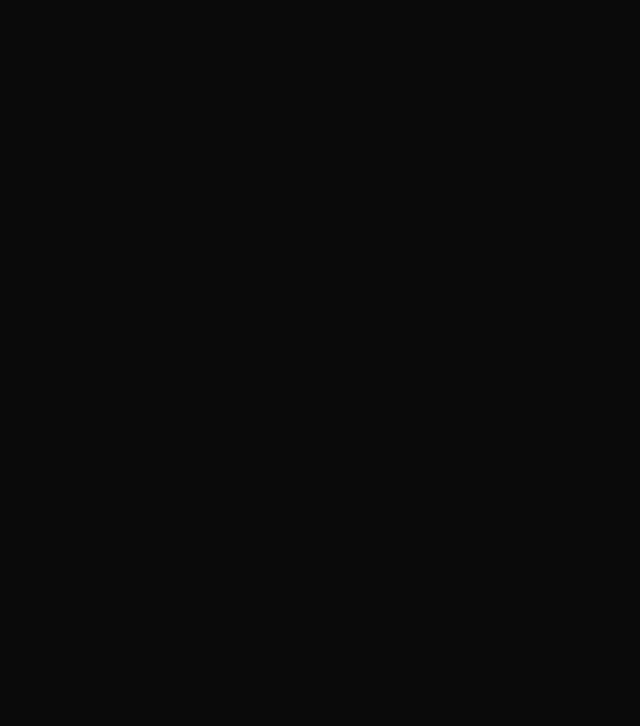
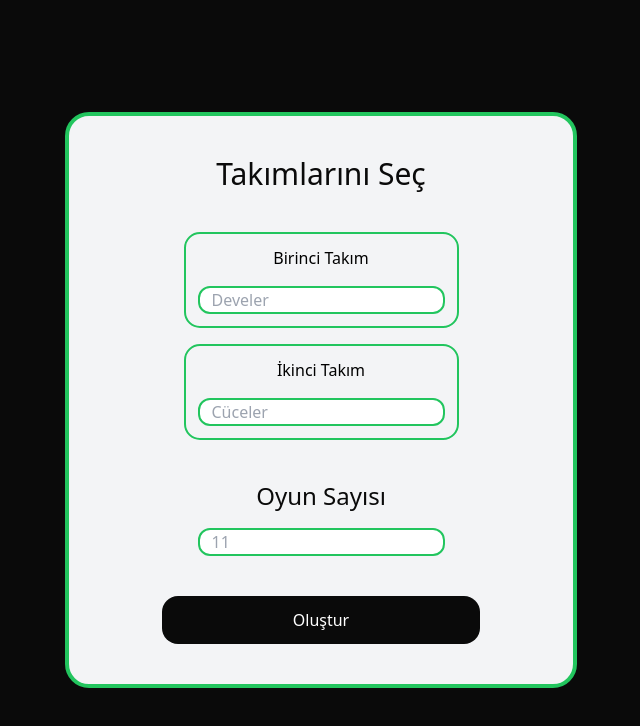
Before and after one commit to sinandmr/score-recorder, a React (Create React App) app: page /team in a window 1280 px wide. Before the commit this address had no page. Shown: the top 726 px of the page, without its empty margins (319-959 px from the left). Built offline with nearby package versions, Linux system fonts and the light colour scheme.

Commit message:
Team and Main page components updated and teams constants created

```diff
--- /dev/null
+++ b/src/constants/teams.js
@@ -0,0 +1,31 @@
+const teams = [
+  {
+    id: '1',
+    title: 'Birinci Takım',
+    nick: 'Develer'
+  },
+  {
+    id: '2',
+    title: 'İkinci Takım',
+    nick: 'Cüceler'
+  },
+  {
+    id: '3',
+    title: 'Üçüncü Takım',
+    nick: 'Kızlar'
+  },
+  {
+    id: '4',
+    title: 'Dördüncü Takım',
+    nick: 'Erkekler'
+  },
+  {
+    id: '5',
+    title: 'Beşinci Takım',
+    nick: 'Kediler'
+  }
+];
+
+teams.map(team => Object.freeze(team));
+
+export default teams;
--- a/src/pages/Main/Main.js
+++ b/src/pages/Main/Main.js
@@ -1,21 +1,23 @@
 import Button from 'components/Button';
+import Page from 'components/Page/Page';
 import games from 'constants/games';
 
-function Main() {
+const Main = () => {
   return (
-    <div
-      className={'p-10 gap-5 border-4 border-green-500 flex flex-col justify-start items-center bg-gray-100 min-h-3/5 w-2/5 rounded-3xl'}>
-      <p className={'text-black text-2xl'}>Oyununu Seç ve Başla</p>
+    <Page styles={'overflow-scroll'}>
+      <p className={'text-black text-3xl'}>Oyununu Seç</p>
       <div className={'w-full flex flex-col items-center gap-5'}>
         {
           Array.isArray(games) && games.length > 0 &&
           games.map(game => (
-            <Button key={game.id} to={game.to} text={game.title}/>
+            <Button key={game.id} to={'team'}>
+              {game.title}
+            </Button>
           ))
         }
       </div>
-    </div>
-  )
+    </Page>
+)
 }
 
 export default Main;
--- /dev/null
+++ b/src/pages/Team/Team.js
@@ -0,0 +1,33 @@
+import Page from 'components/Page';
+import Button from 'components/Button';
+import Input from 'components/Input';
+
+const Team = () => {
+  return (
+    <Page styles={'overflow-scroll'}>
+      <p className={'text-main text-3xl'}>Takımlarını Seç</p>
+      <div className={'flex md:flex-row sm:flex-col gap-4 flex-wrap justify-center'}>
+        <div
+          className={' text-center border-solid border-2 border-secondary rounded-2xl p-3 space-y-4'}>
+          <p className={'text-black'}>
+            Birinci Takım
+          </p>
+          <Input placeholder={'Develer'}/>
+        </div>
+        <div
+          className={' text-center border-solid border-2 border-secondary rounded-2xl p-3 overflow-hidden space-y-4'}>
+          <p className={'text-black'}>
+            İkinci Takım
+          </p>
+          <Input placeholder={'Cüceler'}/>
+        </div>
+      </div>
+      <div className={'space-y-4'}>
+        <p className={'text-main text-2xl'}>Oyun Sayısı</p>
+        <Input styles={''} placeholder={'11'} type={'number'}/>
+      </div>
+      <Button to={'/game'}>Oluştur</Button>
+    </Page>
+  )
+}
+export default Team;
--- /dev/null
+++ b/src/pages/Team/index.js
@@ -0,0 +1 @@
+export { default } from './Team';
--- a/src/routes/index.js
+++ b/src/routes/index.js
@@ -8,11 +8,16 @@ const Loadable = Component => props => (
 );
 
 const Main = Loadable(lazy(() => import('pages/Main')));
+const Team = Loadable(lazy(() => import('pages/Team')));
 
 const Router = () => useRoutes([
   {
     path: "/",
     element: <Main/>,
+  },
+  {
+    path: '/team',
+    element: <Team/>
   }
 ]);
 
```
